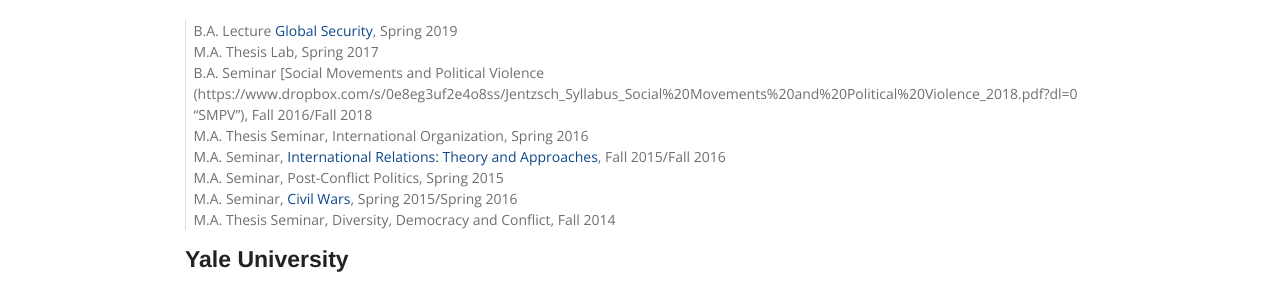
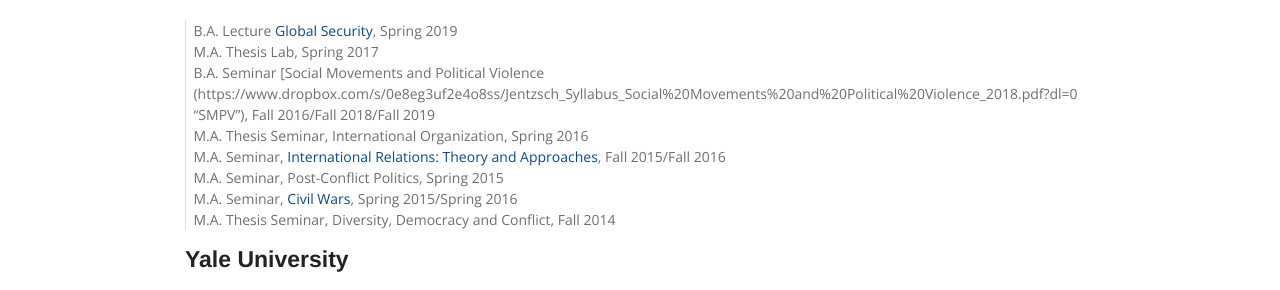
Before and after one commit to corinnajentzsch/corinnajentzsch.github.io, a Jekyll site: the page built from teaching.md, in a window 1280 px wide. Shown: the part 629-919 px from the top of the page. Built offline with Jekyll 4.4.1, drawn with Linux system fonts in a browser that asks for light colours.

Commit message:
Update teaching.md

```diff
--- a/teaching.md
+++ b/teaching.md
@@ -19,7 +19,7 @@ Instructor
 
 > B.A. Lecture [Global Security](https://www.dropbox.com/s/cjxl442167ars4k/Jentzsch_2019_Syllabus-Global%20Security.pdf?dl=0 "Global Security"), Spring 2019
 > M.A. Thesis Lab, Spring 2017
-> B.A. Seminar [Social Movements and Political Violence (https://www.dropbox.com/s/0e8eg3uf2e4o8ss/Jentzsch_Syllabus_Social%20Movements%20and%20Political%20Violence_2018.pdf?dl=0 "SMPV"), Fall 2016/Fall 2018
+> B.A. Seminar [Social Movements and Political Violence (https://www.dropbox.com/s/0e8eg3uf2e4o8ss/Jentzsch_Syllabus_Social%20Movements%20and%20Political%20Violence_2018.pdf?dl=0 "SMPV"), Fall 2016/Fall 2018/Fall 2019
 > M.A. Thesis Seminar, International Organization, Spring 2016
 > M.A. Seminar, [International Relations: Theory and Approaches](https://www.dropbox.com/s/419bvwkl1p98d1g/Jentzsch_Syllabus_IR%20Theories%20and%20Approaches_2016.pdf?dl=0 "IR"), Fall 2015/Fall 2016
 > M.A. Seminar, Post-Conflict Politics, Spring 2015
```
